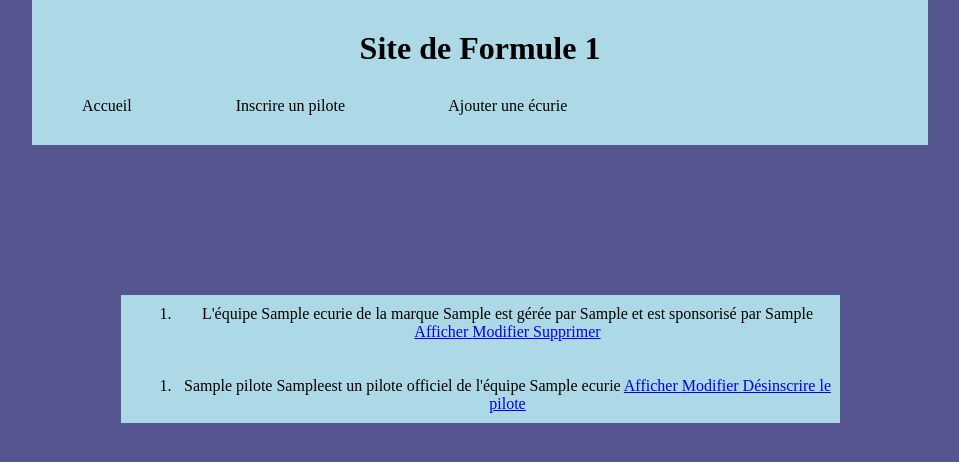
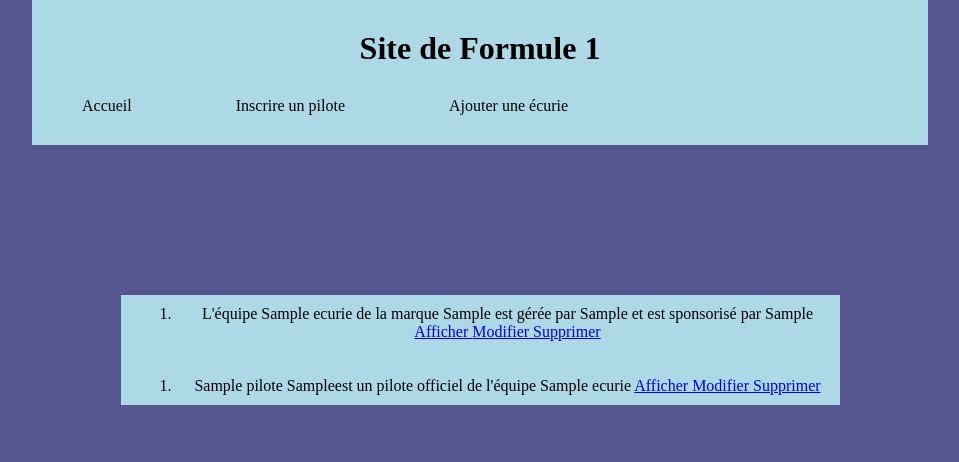
Before and after one commit to CLANDEAU/django, a Django app: page /formule1/ in a window 1280 px wide. Shown: the top 462 px of the page, without its empty margins (160-1119 px from the left). Run offline with Django 4.2, Linux system fonts and the light colour scheme; tables that the repository leaves empty hold one stand-in row (values such as "Sample post"); parts of the project's set-up code (start-up, migrations or seed data) failed here and were passed over.

Commit message:
Update index.html

```diff
--- a/projet/formule1/templates/formule1/index.html
+++ b/projet/formule1/templates/formule1/index.html
@@ -13,7 +13,7 @@
 <ol>
     {% for l2 in liste2 %}
     <li>{{l2}} <a href="/formule1/affichepilote/{{l2.id}}">Afficher </a> <a href="/formule1/updatepilote/{{l2.id}}">Modifier </a>
-        <a href="/formule1/deletepilote/{{l2.id}}">Désinscrire le pilote </a></li>
+        <a href="/formule1/deletepilote/{{l2.id}}">Supprimer </a></li>
     {% endfor %}
 
 </ol>
```
